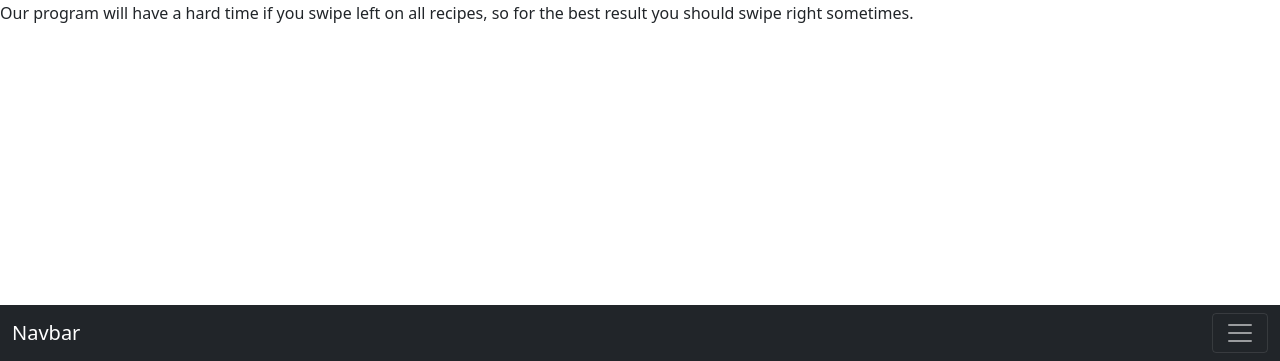
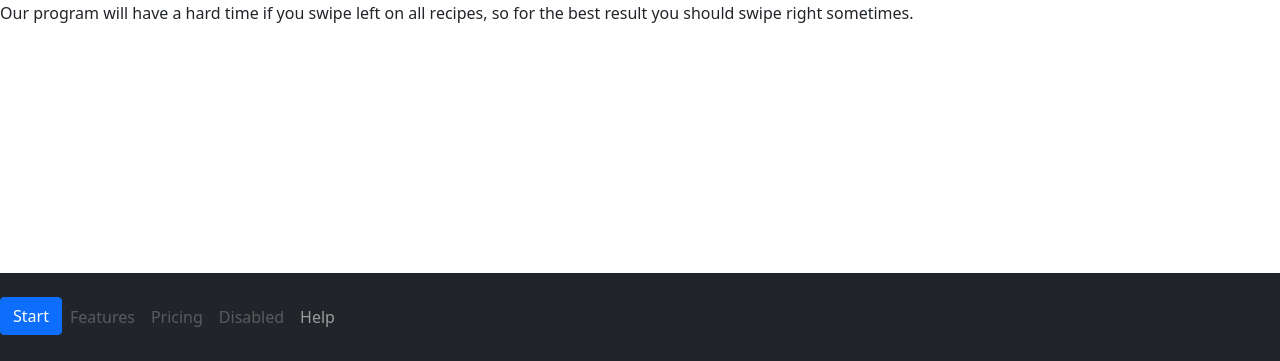
Before and after one commit to maarten0912/RecipeDB, a Flask app: page /help in a window 1280 px wide. Shown: the part 439-800 px from the top of the page. Run offline with Flask 2, Linux system fonts and the light colour scheme.

Commit message:
juiste navbar

```diff
--- a/templates/explanation.html
+++ b/templates/explanation.html
@@ -36,24 +36,24 @@
         </p>
     </div>
 
-    <nav class="navbar fixed-bottom navbar-dark bg-dark" style="width: 100%">
-        <div class="container-fluid">
-            <a class="navbar-brand" href="#">Navbar</a>
-            <button class="navbar-toggler" type="button" data-bs-toggle="collapse" data-bs-target="#navbarNav" aria-controls="navbarNav" aria-expanded="false" aria-label="Toggle navigation">
-                <span class="navbar-toggler-icon"></span>
-            </button>
-            <div class="collapse navbar-collapse" id="navbarNav">
-                <ul class="navbar-nav">
+        <nav class="navbar py-4 navbar-expand-lg fixed-bottom navbar-dark bg-dark">
+        	<ul class="navbar-nav mr-auto">
+              <li class="nav-item active">
+                <a class="btn btn-primary" href="/" role="button">Start</a>
+              </li>
               <li class="nav-item">
-                        <a class="nav-link" aria-current="page" onclick="goBack()" href="#">Go Back</a>
+                <a class="nav-link disabled" href="#">Features</a>
               </li>
-
               <li class="nav-item">
-                        <a class="nav-link" href="/">Home</a>
+                <a class="nav-link disabled" href="#">Pricing</a>
+              </li>
+              <li class="nav-item">
+                <a class="nav-link disabled" href="#">Disabled</a>
+              </li>
+                <li class="nav-item">
+                    <a class="nav-link" aria-current="page" href="/help">Help</a>
                 </li>
             </ul>
-            </div>
-        </div>
         </nav>
 
 <script>
```
Lines whose indentation alone changed are shown as unchanged.
